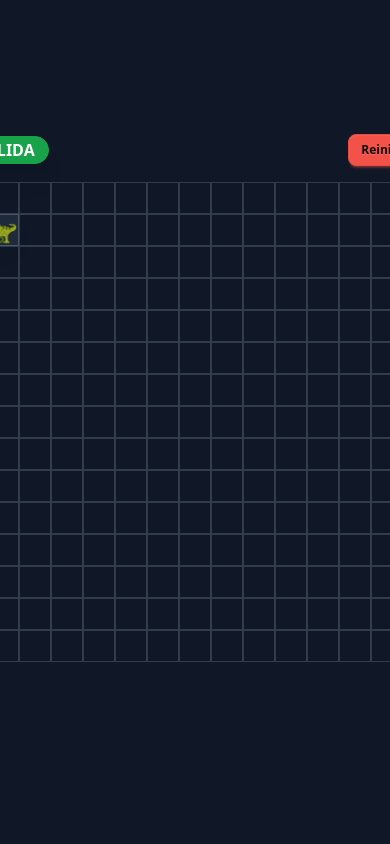
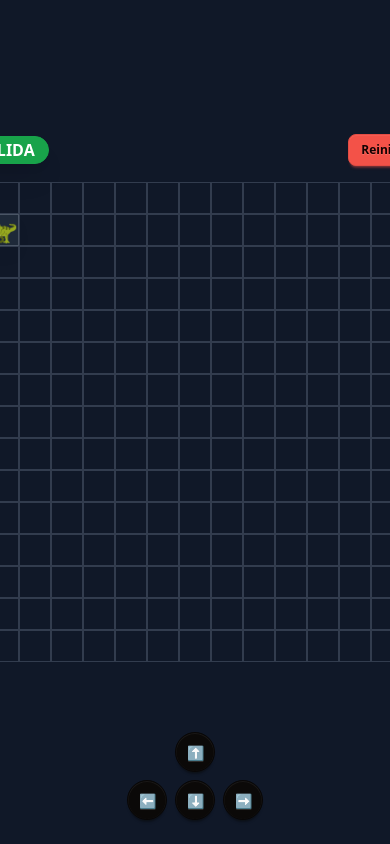
Before and after one commit to beacsn/escapeRoomCofre, an Angular app: page /laberinto in a window 390 px wide. Shown: the top 844 px of the page. Built offline with nearby package versions, Linux system fonts and the light colour scheme.

Commit message:
Flechas para poder usar el laberinto en un dispositivo movil

```diff
--- a/src/app/components/laberinto/laberinto.component.html
+++ b/src/app/components/laberinto/laberinto.component.html
@@ -71,4 +71,14 @@
       }
     </div>
   </div>
+  <div class="fixed bottom-6 left-1/2 -translate-x-1/2 flex flex-col items-center gap-2 md:hidden">
+    <button class="btn btn-circle" (click)="moverDireccion('up')">⬆</button>
+
+    <div class="flex gap-2">
+      <button class="btn btn-circle" (click)="moverDireccion('left')">⬅</button>
+      <button class="btn btn-circle" (click)="moverDireccion('down')">⬇</button>
+      <button class="btn btn-circle" (click)="moverDireccion('right')">➡</button>
+    </div>
+  </div>
+
 </div>
--- a/src/app/components/laberinto/laberinto.component.ts
+++ b/src/app/components/laberinto/laberinto.component.ts
@@ -58,22 +58,44 @@ llavePos = { x: 7, y: 6 };         // llave en el camino medio
     this.haRecogidoLlave = false;
   }
 
-  @HostListener('window:keydown', ['$event'])
-  handleKeyDown(event: KeyboardEvent) {
+
+  moverDireccion(direccion: 'up' | 'down' | 'left' | 'right') {
     let newX = this.jugadorPos.x;
     let newY = this.jugadorPos.y;
 
-    switch(event.key) {
-      case 'ArrowUp': newY--; break;
-      case 'ArrowDown': newY++; break;
-      case 'ArrowLeft': newX--; break;
-      case 'ArrowRight': newX++; break;
-      default: return;
+    switch (direccion) {
+      case 'up': newY--; break;
+      case 'down': newY++; break;
+      case 'left': newX--; break;
+      case 'right': newX++; break;
     }
 
-    event.preventDefault();
     this.movePlayer(newX, newY);
   }
+
+
+@HostListener('window:keydown', ['$event'])
+handleKeyDown(event: KeyboardEvent) {
+  switch (event.key) {
+    case 'ArrowUp':
+      event.preventDefault();
+      this.moverDireccion('up');
+      break;
+    case 'ArrowDown':
+      event.preventDefault();
+      this.moverDireccion('down');
+      break;
+    case 'ArrowLeft':
+      event.preventDefault();
+      this.moverDireccion('left');
+      break;
+    case 'ArrowRight':
+      event.preventDefault();
+      this.moverDireccion('right');
+      break;
+  }
+}
+
 
   movePlayer(newX: number, newY: number) {
     if (newY < 0 || newY >= this.laberinto.length || newX < 0 || newX >= this.laberinto[0].length) return;
```
